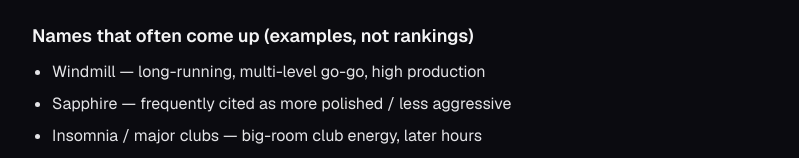
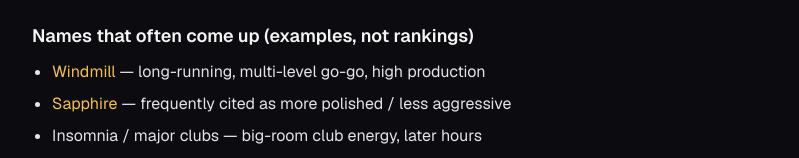
Before and after one commit to ouyowu/thainight-co, a Next.js app: page /pattaya/areas/walking-street/venues in a window 1280 px wide. Shown: the part 642-800 px from the top of the page, without its empty margins (240-1039 px from the left). Built offline with nearby package versions, Linux system fonts and the light colour scheme.

Commit message:
Link Baccara, Dollhouse, Tilac, Shark, Windmill, and Sapphire from lists

```diff
--- a/app/bangkok/areas/soi-cowboy/bars/page.tsx
+++ b/app/bangkok/areas/soi-cowboy/bars/page.tsx
@@ -16,7 +16,6 @@
         Soi Cowboy is only ~150 metres long. Names change, but a core of long-running rooms still
         anchors the strip. Walk end to end once, then sit where the vibe fits you.
       </p>
-
       <section>
         <h2 className="text-lg font-semibold text-foreground">Bars worth knowing</h2>
         <div className="mt-3">
@@ -70,7 +69,6 @@
           />
         </div>
       </section>
-
       <section>
         <h2 className="text-lg font-semibold text-foreground">How to use this list</h2>
         <ul className="mt-2 list-disc space-y-1 pl-5">
@@ -85,12 +83,28 @@
           <li>Confirm beer, lady drink and bar fine before the second round.</li>
         </ul>
       </section>
-
       <p>
         Typical Cowboy ranges (2026): beer 150–200 · lady drink 220–260 · bar fine often ~1,000
         (sometimes 800–1,200).
       </p>
-
+      <p>
+        Named rooms (notes only):{" "}
+        <Link href="/bangkok/areas/soi-cowboy/baccara/" className="text-accent hover:underline">
+          Baccara
+        </Link>
+        {" · "}
+        <Link href="/bangkok/areas/soi-cowboy/dollhouse/" className="text-accent hover:underline">
+          Dollhouse
+        </Link>
+        {" · "}
+        <Link href="/bangkok/areas/soi-cowboy/tilac/" className="text-accent hover:underline">
+          Tilac
+        </Link>
+        {" · "}
+        <Link href="/bangkok/areas/soi-cowboy/shark/" className="text-accent hover:underline">
+          Shark
+        </Link>
+      </p>
       <p>
         Links:{" "}
         <Link href="/bangkok/areas/soi-cowboy/" className="text-accent hover:underline">
--- a/app/pattaya/areas/walking-street/venues/page.tsx
+++ b/app/pattaya/areas/walking-street/venues/page.tsx
@@ -16,7 +16,6 @@
         Walking Street mixes several formats on one pedestrian strip. Knowing the type of venue
         matters more than memorising every name.
       </p>
-
       <section>
         <h2 className="text-lg font-semibold text-foreground">Venue types</h2>
         <div className="mt-3">
@@ -52,14 +51,23 @@
           />
         </div>
       </section>
-
       <section>
         <h2 className="text-lg font-semibold text-foreground">
           Names that often come up (examples, not rankings)
         </h2>
         <ul className="mt-2 list-disc space-y-1 pl-5">
-          <li>Windmill — long-running, multi-level go-go, high production</li>
-          <li>Sapphire — frequently cited as more polished / less aggressive</li>
+          <li>
+            <Link href="/pattaya/areas/walking-street/windmill/" className="text-accent hover:underline">
+              Windmill
+            </Link>{" "}
+            — long-running, multi-level go-go, high production
+          </li>
+          <li>
+            <Link href="/pattaya/areas/walking-street/sapphire/" className="text-accent hover:underline">
+              Sapphire
+            </Link>{" "}
+            — frequently cited as more polished / less aggressive
+          </li>
           <li>Insomnia / major clubs — big-room club energy, later hours</li>
         </ul>
         <p className="mt-3">
@@ -67,7 +75,6 @@
           you want.
         </p>
       </section>
-
       <section>
         <h2 className="text-lg font-semibold text-foreground">Practical order for a first night</h2>
         <ol className="mt-2 list-decimal space-y-1 pl-5">
@@ -78,7 +85,6 @@
           <li>Hard spending limit set before the second lady drink</li>
         </ol>
       </section>
-
       <p>
         Links:{" "}
         <Link href="/pattaya/areas/walking-street/" className="text-accent hover:underline">
```
